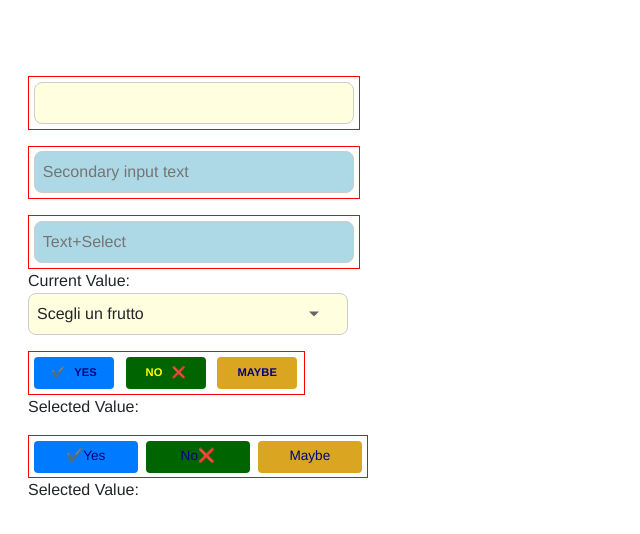
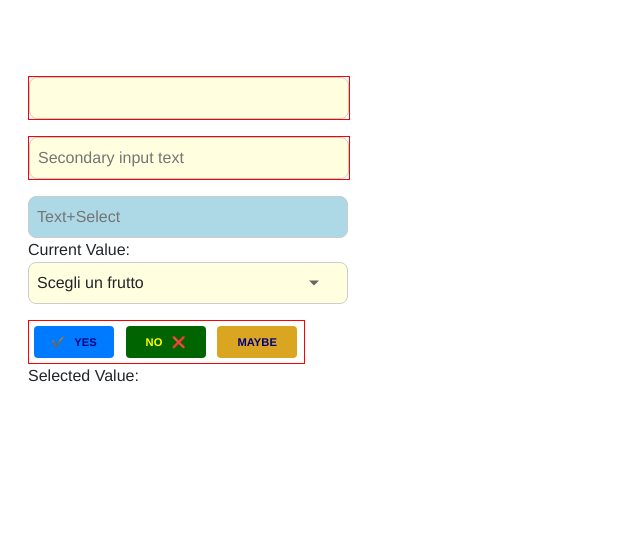
Before and after one commit to jokerltd/VueComponents, a Vue app in the folder components/: page / in a window 1280 px wide. Shown: the top 534 px of the page, without its empty margins (0-640 px from the left). Built offline with nearby package versions, Linux system fonts and the light colour scheme.

Commit message:
Revert "Addedd ButtonCheckbox"
This reverts commit 984eae3e36e03f2dd140276f436e916e527233fb.

```diff
--- a/components/src/App.html
+++ b/components/src/App.html
@@ -19,7 +19,7 @@
     <TextBox
       v-model="inputValue2"
       @change="handleTextBoxChange"
-      :class_textbox="{ 'custom-class-textbox2': true }"
+      :class_textbox="{ 'custom-class-textbox': true }"
       :merge-classes="true"
       :placeholder="'Secondary input text'"
       :show-clear-icon="true"
@@ -81,16 +81,4 @@
   <p>Selected Value: {{ selectedRadioButton }}</p>
 <!--      base-class="buttons-radiobutton-base-class" -->
 
-  <div>
-    <ButtonsCheckboxes
-      v-model="selectedButtonsCheckboxes"
-      :buttons="buttonOptions"
-      base-class="checkbox-button"
-      :button-classes="buttonCustomClasses"
-      :merge-classes="true"
-    />
-  </div>
-  <p>Selected Value: {{ selectedButtonsCheckboxes }}</p>
-<!--      base-class="buttons-checkbutton-base-class" -->
-
 </div>
--- a/components/src/App.vue
+++ b/components/src/App.vue
@@ -4,17 +4,15 @@
 
 /** App,vue **/
 import AutoCompleteTextBox from '@/components/textbox_autocomplete/textbox_autocomplete.vue'
-import ButtonsCheckboxes from '@/components/buttons_checkboxes/buttons_checkboxes.vue'
 import ButtonsRadiobutton from '@/components/buttons_radiobutton/buttons_radiobutton.vue'
+import SelectOptions from '@/components/select_options/select_options.vue'
 import TextBox from '@/components/textbox/textbox.vue'
-import SelectOptions from '@/components/select_options/select_options.vue'
 
 export default {
   name: 'App',
   components: {
     AutoCompleteTextBox,
     ButtonsRadiobutton,
-    ButtonsCheckboxes,
     SelectOptions,
     TextBox,
   },
@@ -56,7 +54,6 @@ export default {
         'Parola'
       ],
       myOptions: [],
-      selectedButtonsCheckboxes: null,
       selectedRadioButton: null,
       buttonCustomClasses: [
         'buttons-radiobutton-base-class',
@@ -111,8 +108,27 @@ export default {
   border-radius: 8px;
 }
 
-.buttons-checkbutton-base-class2 {
-  color: yellow !important;
+.custom-class-textbox {
+  background-color: lightyellow;
+  border: 1px solid #ccc;
+  border-radius: 12px;
+  color: red;
+}
+
+.custom-autocomplete {
+  background-color: lightblue;
+  border: 1px solid #ccc;
+  border-radius: 8px;
+  color: red;
+  font-size: 16px;
+  padding: 1rem;
+  width: 20rem;
+}
+
+.form-group {
+  display: block;
+  margin-bottom: 1rem;
+  width: 100%;
 }
 
 .buttons-radiobutton-base-class {
@@ -133,48 +149,4 @@ export default {
   color: yellow !important;
 }
 
-.checkbox-button {
-  background-color: #333;
-  border-radius: 4px;
-  border: none;
-  color: navy !important;
-  cursor: pointer;
-  font-size: 0.8rem;
-  font-weight: bold;
-  padding: 20px 30px;
-  text-transform: uppercase;
-  transition: background-color 0.3s ease;
-  width: 5rem !important;
-}
-
-.custom-autocomplete {
-  background-color: lightblue;
-  border: 1px solid #ccc;
-  border-radius: 8px;
-  /*color: red;*/
-  font-size: 16px;
-  padding: 1rem;
-  width: 20rem;
-}
-
-.custom-class-textbox {
-  background-color: lightyellow;
-  border: 1px solid #ccc;
-  border-radius: 12px;
-  color: red;
-}
-
-.custom-class-textbox2 {
-  background-color: lightblue !important;
-  border: 1px solid #ccc;
-  border-radius: 12px;
-  color: blue;
-}
-
-.form-group {
-  display: block;
-  margin-bottom: 1rem;
-  width: 100%;
-}
-
 </style>
--- a/components/src/components/buttons_checkboxes/buttons_checkboxes.html
+++ /dev/null
@@ -1,22 +0,0 @@
-<div class="tab-navigation">
-  <button
-    v-for="(button, index) in buttons"
-    :key="index"
-    :class="[
-      ...mergedClasses[index],
-      { 'selected': isSelected(index) },
-      'button-height',
-      'tab-button'
-    ]"
-    :style="{ backgroundColor: button.color }"
-    @click="toggleButton(index)"
-  >
-    <span v-if="button.icon && button.side === 'left'" class="button-icon">
-      {{ button.icon }}
-    </span>
-    <span class="button-label">{{ button.label }}</span>
-    <span v-if="button.icon && button.side === 'right'" class="button-icon">
-      {{ button.icon }}
-    </span>
-  </button>
-</div>
--- a/components/src/components/buttons_checkboxes/buttons_checkboxes.vue
+++ /dev/null
@@ -1,139 +0,0 @@
-<template src="./buttons_checkboxes.html">
-</template>
-
-<script>
-export default {
-  name: "ButtonsCheckbox",
-  props: {
-    baseClass: {
-      type: String,
-      default: ''
-    },
-    buttonClasses: {
-      type: Array,
-      default: () => []
-    },
-    buttons: {
-      type: Array,
-      required: true
-    },
-    mergeClasses: {
-      type: Boolean,
-      default: true
-    }
-  },
-  data() {
-    return {
-      selectedIndices: [] // multiple selection support
-    }
-  },
-  computed: {
-    mergedClasses() {
-      return this.buttons.map((_, index) => {
-        const base = this.mergeClasses && this.baseClass ? [this.baseClass] : []
-        const custom = this.buttonClasses[index] || []
-        return [...base, ...(Array.isArray(custom) ? custom : [custom])]
-      })
-    }
-  },
-  methods: {
-    isSelected(index) {
-      return this.selectedIndices.includes(index)
-    },
-    toggleButton(index) {
-      const idx = this.selectedIndices.indexOf(index)
-      if (idx === -1) {
-        this.selectedIndices.push(index)
-      } else {
-        this.selectedIndices.splice(idx, 1)
-      }
-
-      const selectedValues = this.selectedIndices.map(i => this.buttons[i].value)
-      this.$emit('update:modelValue', selectedValues)
-    }
-  }
-}
-
-</script>
-
-<style scoped>
-
-.button-height {
-  align-items: center;
-  display: inline-flex;
-  font-size: 0.85rem;
-  gap: 4px;
-  height: 1.5rem;
-  justify-content: center;
-  min-height: 1.5rem;
-  padding: 0 12px;
-}
-
-
-.button-icon,
-.button-label {
-  align-items: center;
-  display: inline-flex;
-  justify-content: center;
-}
-
-.checkbox-button,
-.button-height {
-  align-items: center;
-  all: unset;
-  background-color: #f9f9f9;
-  border-radius: 4px;
-  color: #333;
-  cursor: pointer;
-  display: inline-flex;
-  font-size: 0.85rem;
-  height: 1.5rem;
-  justify-content: center;
-  min-height: 1.5rem;
-  padding: 0 12px;
-  transition: all 0.2s ease;
-}
-
-.checkbox-button.selected {
-  box-shadow: 0 0 5px rgba(0, 0, 0, 0.4); /* more noticeable */
-  opacity: 0.9;
-  outline: 2px solid #000000;
-}
-
-/* Optional: Add a checkmark or other indicator */
-.checkbox-button.selected::after {
-  content: "✓";
-  margin-left: 5px;
-}
-
-.shrink-container {
-  height: 2rem;
-}
-
-.tab-button {
-  align-items: center;
-  all: unset; /* 👈 Removes all browser default styles */
-  display: inline-flex;
-  justify-content: center;
-
-  /* Size control */
-  background-color: #f9f9f9;
-  border-radius: 4px;
-  cursor: pointer;
-  font-size: 0.85rem;
-  height: 1.8rem;
-  min-height: 2rem;
-  padding: 0 12px;
-  transition: all 0.3s ease;
-}
-
-.tab-navigation {
-  border: 1px solid red;
-  display: inline-flex;
-  flex-wrap: wrap;
-  font-size: 0.85rem;
-  gap: 8px;
-  padding: 0.3rem;
-}
-
-</style>
--- a/components/src/components/textbox/textbox.vue
+++ b/components/src/components/textbox/textbox.vue
@@ -119,7 +119,6 @@ input {
   border: 1px solid red;
   display: inline-block;
   max-width: 100%;
-  padding: 0.3rem;
   position: relative;
   width: fit-content;
 }
--- a/components/src/components/textbox_autocomplete/textbox_autocomplete.vue
+++ b/components/src/components/textbox_autocomplete/textbox_autocomplete.vue
@@ -267,12 +267,9 @@ export default {
 }
 
 .input-wrapper {
-  border: 1px solid red;
+  position: relative;
   display: inline-block;
-  max-width: 100%;
-  padding: 0.3rem;
-  position: relative;
-  width: fit-content;
+  width: 100%;
 }
 
 .suggestions {
```
